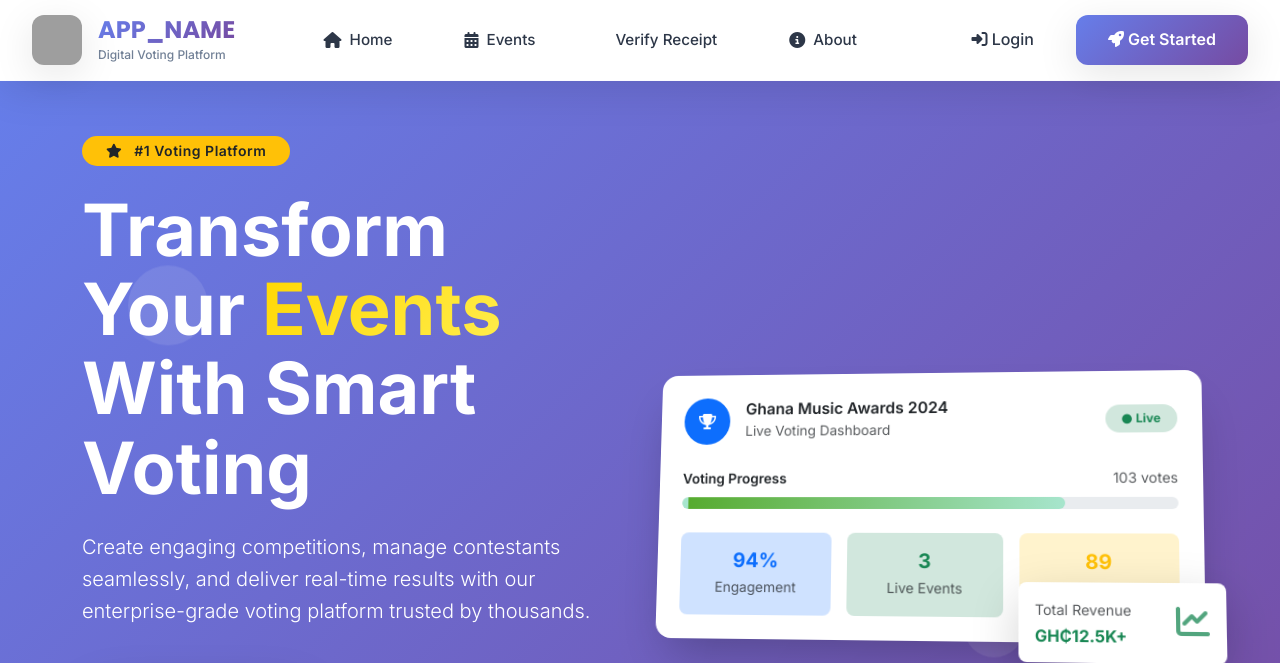
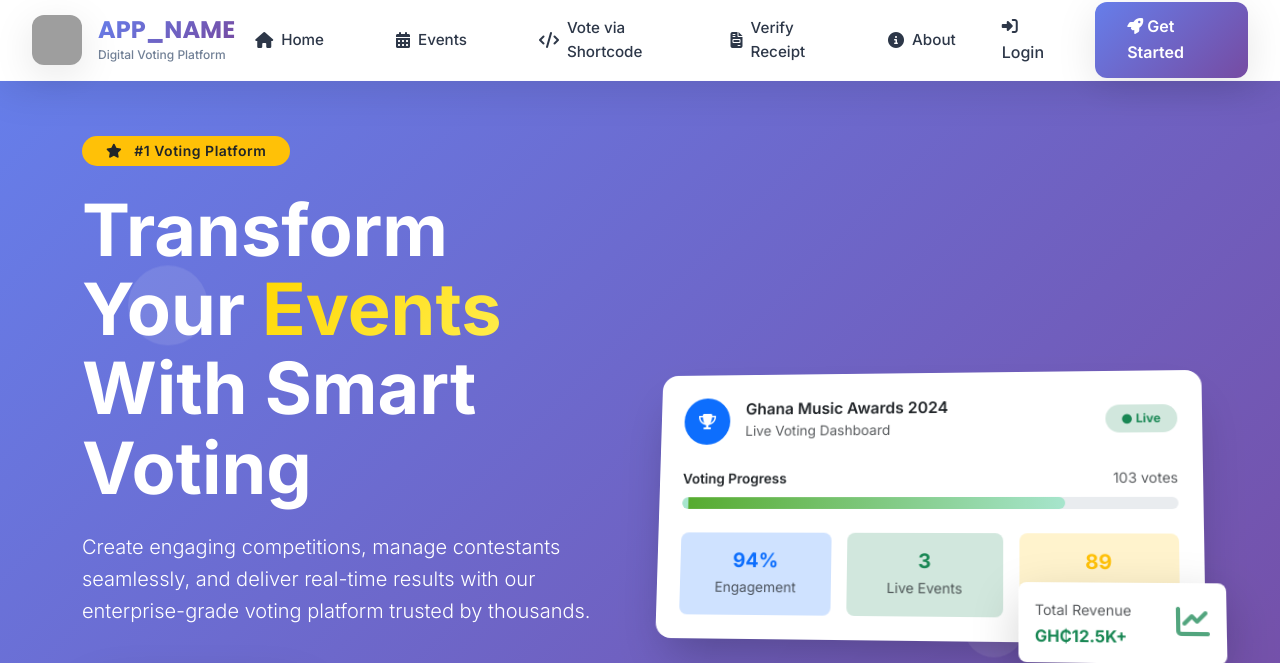
Before and after one commit to ekowmensah/smartcast, a PHP site: page /smartcast/views/home/index.php in a window 1280 px wide. Shown: the top 663 px of the page. Run offline with PHP 8.4, Linux system fonts and the light colour scheme; some libraries are stand-ins or nearby versions; grey boxes are pictures that could not be loaded.

Commit message:
git push

```diff
--- a/views/layout/public_header.php
+++ b/views/layout/public_header.php
@@ -626,9 +626,20 @@
                         <span>Events</span>
                     </a>
                 </div>
+
+
+                <div class="nav-item">
+                    <a href="<?= APP_URL ?>/vote-shortcode" class="nav-link">
+                        <i class="fa-solid fa-code nav-icon"></i>
+                        <span>Vote via Shortcode</span>
+                    </a>
+                </div>
+
+
+
                 <div class="nav-item">
                     <a href="<?= APP_URL ?>/verify-receipt" class="nav-link">
-                        <i class="fas fa-shield-check nav-icon"></i>
+                        <i class="fa-solid fa-file-invoice nav-icon"></i>
                         <span>Verify Receipt</span>
                     </a>
                 </div>
@@ -730,8 +741,14 @@
                 <i class="fas fa-calendar-alt nav-icon"></i>
                 <span>Events</span>
             </a>
+
+            <a href="<?= APP_URL ?>/vote-shortcode" class="nav-link">
+                <i class="fas fa-shield-check nav-icon"></i>
+                <span>Vote via Shortcode</span>
+            </a>
+
             <a href="<?= APP_URL ?>/verify-receipt" class="nav-link">
-                <i class="fas fa-shield-check nav-icon"></i>
+                <i class="fa-solid fa-file-invoice nav-icon"></i>
                 <span>Verify Receipt</span>
             </a>
             <a href="<?= PUBLIC_URL ?>/about" class="nav-link">
```
